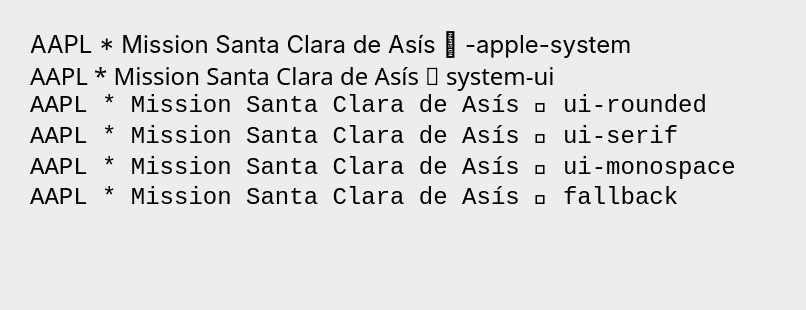
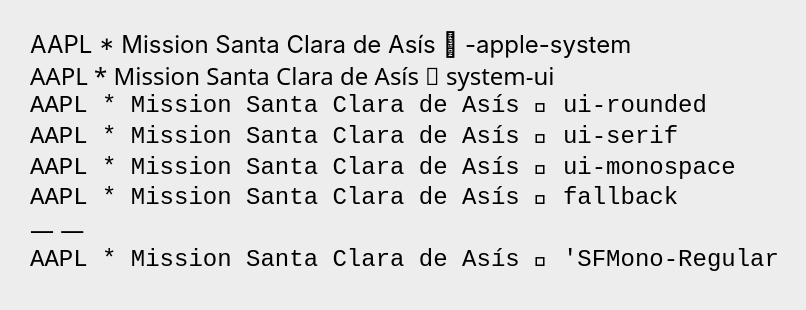
Before and after one commit to wayne-shih/AAPL-WebKitFontUITest, a plain HTML site: page index.html in a window 1280 px wide. Shown: the whole page, without its empty margins (0-806 px from the left). Drawn offline with Linux system fonts and the light colour scheme.

Commit message:
feat: 'SFMono-Regular'

```diff
--- a/index.html
+++ b/index.html
@@ -37,6 +37,9 @@
       .fallback {
         font-family: 'Courier New';
       }
+      .sf-mono-regular {
+        font-family: SFMono-Regular, 'Courier New';
+      }
 }
     </style>
   </head>
@@ -48,6 +51,8 @@
       <h2 class="ui-serif">AAPL * Mission Santa Clara de Asís  ui-serif</h2>
       <h2 class="ui-monospace">AAPL * Mission Santa Clara de Asís  ui-monospace</h2>
       <h2 class="fallback">AAPL * Mission Santa Clara de Asís  fallback</h2>
+      <h2 class="system-ui">— —</h2>
+      <h2 class="sf-mono-regular">AAPL * Mission Santa Clara de Asís  'SFMono-Regular</h2>
     </div>
   </body>
 </html>
```
